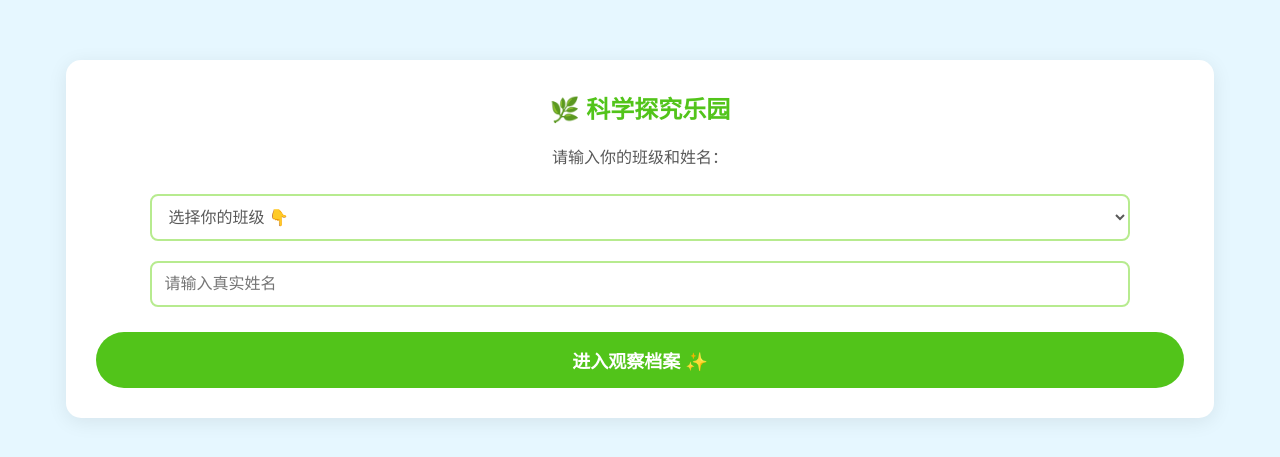
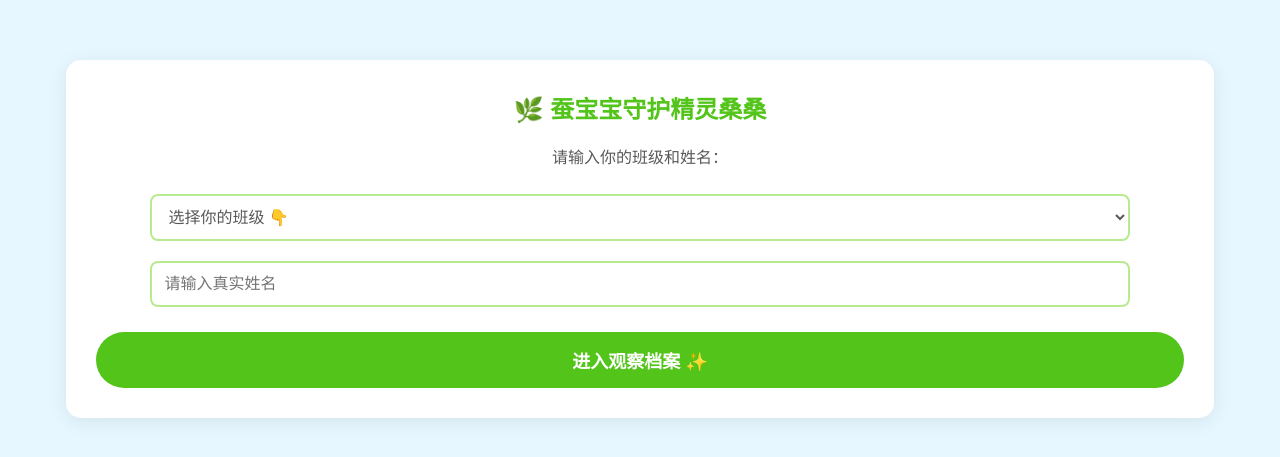
Before and after one commit to gnmtc2012-2026/sangsang-web, a plain HTML site: page index.html in a window 1280 px wide. Shown: the part 161-618 px from the top of the page. Drawn offline with Linux system fonts and the light colour scheme.

Commit message:
Update index.html

```diff
--- a/index.html
+++ b/index.html
@@ -43,7 +43,7 @@
 
     <div id="welcome-mask">
         <div class="box">
-            <h2>🌿 科学探究乐园</h2>
+            <h2>🌿 蚕宝宝守护精灵桑桑</h2>
             <p>请输入你的班级和姓名：</p>
 
             <select id="classSelect">
```
